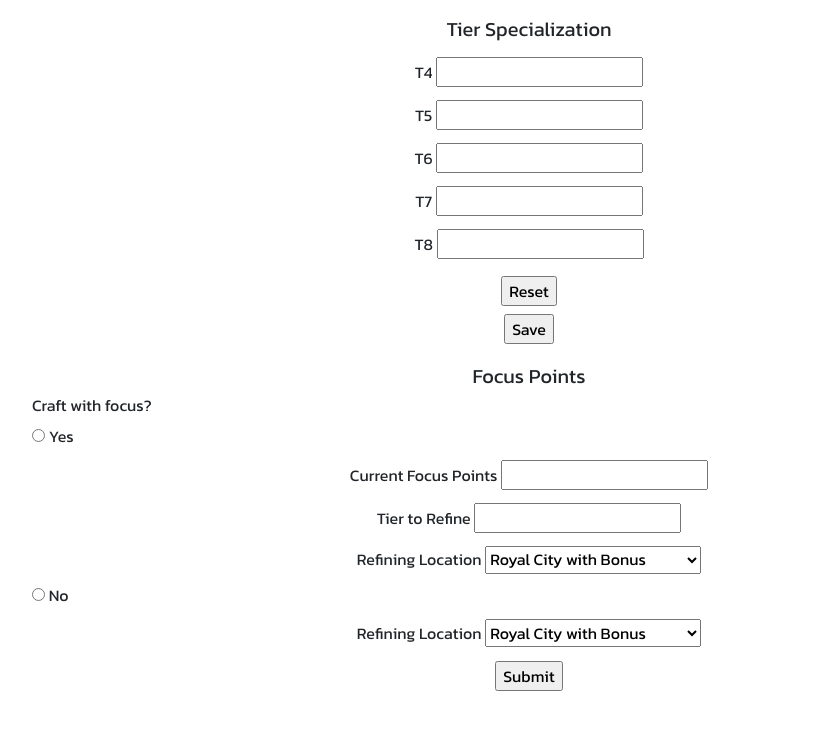
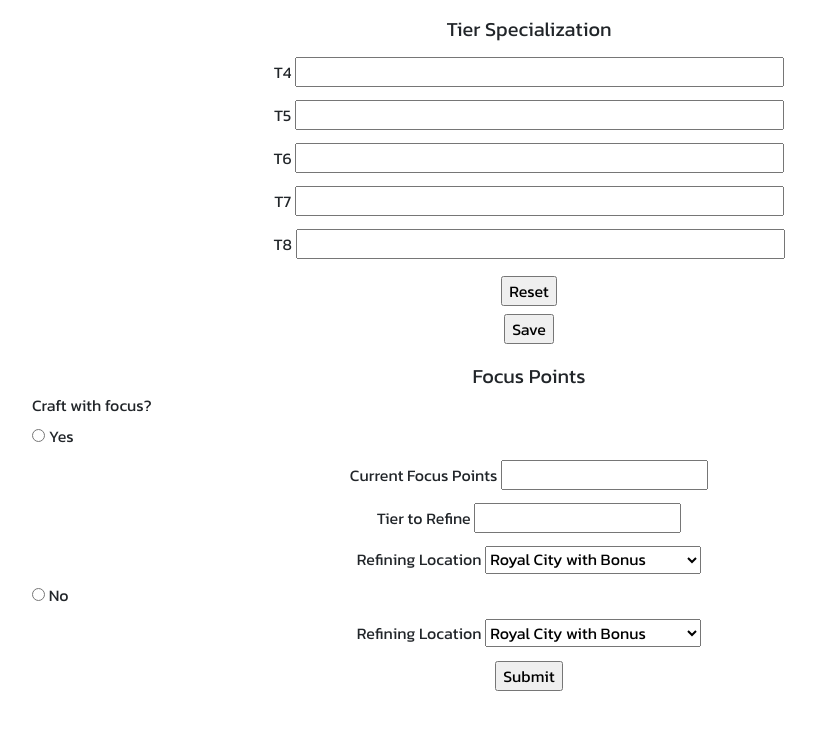
Before and after one commit to Edison-Cabrera/AO-Refining-App, a plain HTML site: page index.html in a window 1280 px wide. Shown: the part 109-838 px from the top of the page, without its empty margins (111-927 px from the left). Drawn offline with nearby package versions, Linux system fonts and the light colour scheme.

Commit message:
Updated width for specialization form input

```diff
--- a/index.css
+++ b/index.css
@@ -11,6 +11,16 @@ body
 	{
 		padding: 5% 5% 5% 5%;
 	}
+
+	.specsInputBar
+	{
+		max-width: 100%;
+	}
+
+	.specsInputBarTier
+	{
+		width: 80%;
+	}
 }
 
 @media (min-width: 1000px)
@@ -19,4 +29,32 @@ body
 	{
 		padding: 5% 10% 5% 10%;
 	}
+
+	.specsInputBar
+	{
+		max-width: 100%;
+	}
+
+	.specsInputBarTier
+	{
+		width: 50%;
+	}
 }
+
+@media (min-width: 2000px)
+{
+	body
+	{
+		padding: 5% 10% 5% 10%;
+	}
+
+	.specsInputBar
+	{
+		max-width: 100%;
+	}
+
+	.specsInputBarTier
+	{
+		width: 30%;
+	}
+}
--- a/index.html
+++ b/index.html
@@ -26,27 +26,28 @@
 			<form action="">
 				<h5 class="formTextTitle mt-3">Tier Specialization</h5>
 				<div class="p-1">
-					<div class="p-1">
+					<div class="specsInputBar p-1">
 						<label for="t4Input">T4</label>
-						<input type="number" id="t4Input" name="t4Input">
+						<input class="specsInputBarTier" type="number" id="t4Input" name="t4Input" min="1" max="100">
 					</div>
-					<div class="p-1">
+					<div class="specsInputBar p-1">
 						<label for="t5Input">T5</label>
-						<input type="number" id="t5Input" name="t5Input">
+						<input class="specsInputBarTier" type="number" id="t5Input" name="t5Input" min="1" max="100">
 					</div>
-					<div class="p-1">
+					<div class="specsInputBar p-1">
 						<label for="t6Input">T6</label>
-						<input type="number" id="t6-input" name="t6Input">
+						<input class="specsInputBarTier" type="number" id="t6-input" name="t6Input" min="1" max="100">
 					</div>
-					<div class="p-1">
+					<div class="specsInputBar p-1">
 						<label for="t7Input">T7</label>
-						<input type="number" id="t7Input" name="t7Input">
+						<input class="specsInputBarTier" type="number" id="t7Input" name="t7Input" min="1" max="100">
 					</div>
-					<div class="p-1">
+					<div class="specsInputBar p-1">
 						<label for="t8Input">T8</label>
-						<input type="number" id="t8Input" name="t8Input">
+						<input class="specsInputBarTier" type="number" id="t8Input" name="t8Input" min="1" max="100">
 					</div>
 				</div>
+
 				<div class="d-flex flex-column text-center">
 					<div class="p-1">
 						<input type="button" value="Reset" name="" id="">
```
